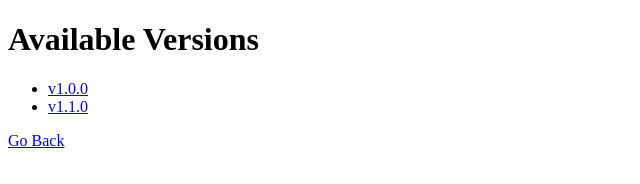
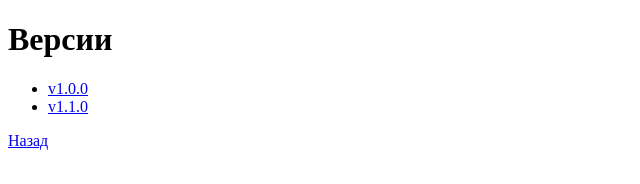
Before and after one commit to Midemm/website, a plain HTML site: page versions.html in a window 1280 px wide. Shown: the whole page, without its empty margins (0-640 px from the left). Drawn offline with Linux system fonts and the light colour scheme.

Commit message:
Update versions.html

```diff
--- a/versions.html
+++ b/versions.html
@@ -3,14 +3,14 @@
 <head>
     <meta charset="UTF-8">
     <meta name="viewport" content="width=device-width, initial-scale=1.0">
-    <title>Versions</title>
+    <title>Версии сайта</title>
 </head>
 <body>
-    <h1>Available Versions</h1>
+    <h1>Версии</h1>
     <ul>
         <li><a href="/v1.0.0/">v1.0.0</a></li>
         <li><a href="/v1.1.0/">v1.1.0</a></li>
     </ul>
-    <a href="../index.html">Go Back</a>
+    <a href="../index.html">Назад</a>
 </body>
 </html>
```
